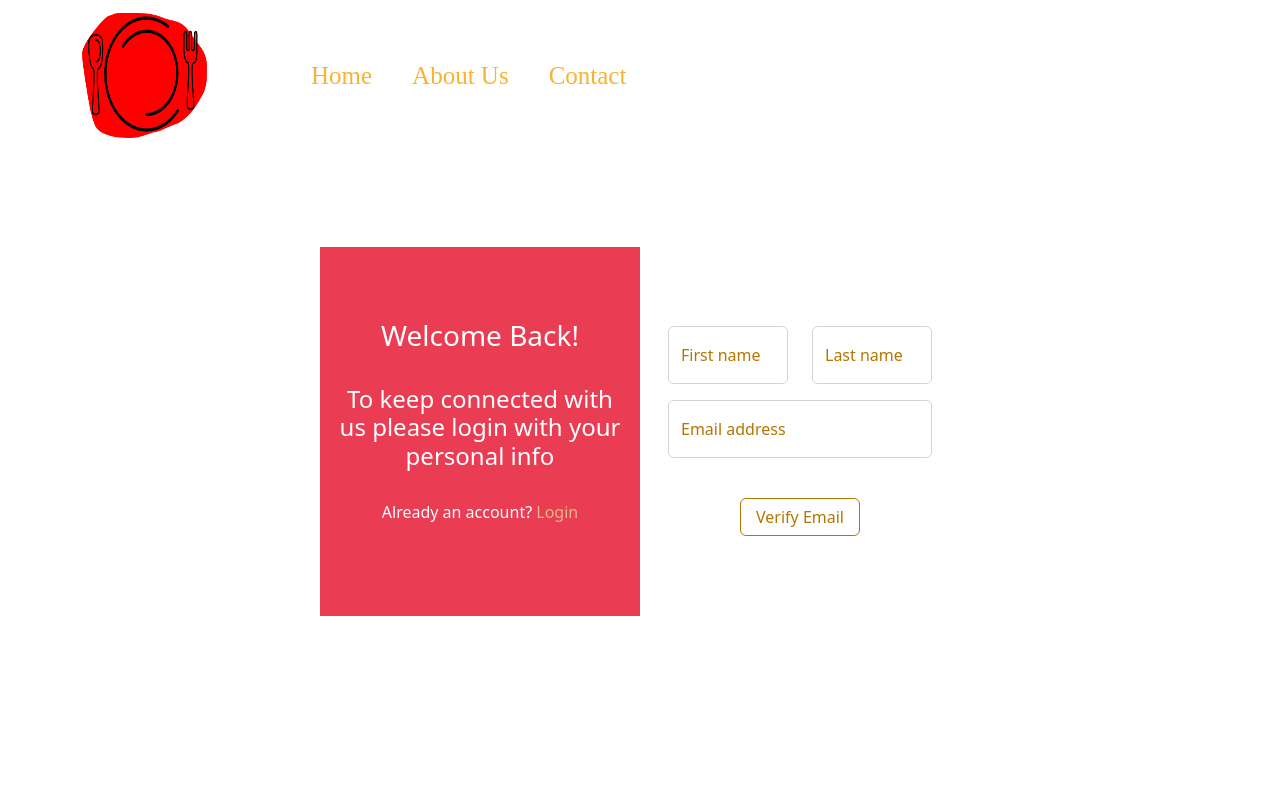
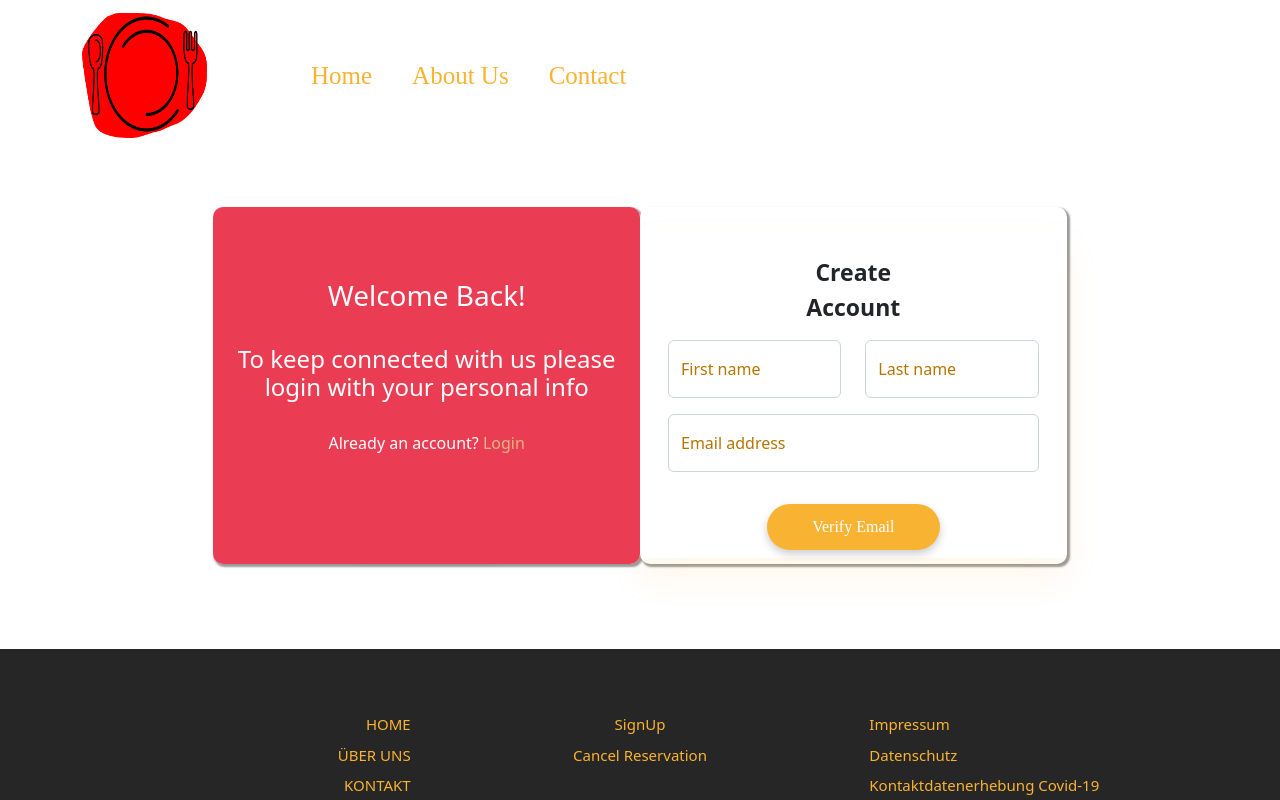
Before and after one commit to kartikriziya/RTRT, a Vue app: page /account in a window 1280 px wide. Shown: the top 800 px of the page. Built offline with nearby package versions, Linux system fonts and the light colour scheme.

Commit message:
4th time updating menu from our side
commit these changes in main branch

```diff
--- a/src/components/Login.vue
+++ b/src/components/Login.vue
@@ -2,11 +2,18 @@
 <template>
   <form
     action=""
-    class="row gy-3 needs-validation pt-5 ps-3 pe-3 pb-5"
+    class="row gy-3 needs-validation pt-2 ps-3 pe-3 pb-2"
     autocomplete="off"
     id="loginForm"
   >
+  <div class="col-sm-3"></div>
+    <div class="col-sm-6 text-center vertical-top d-grid pt-1" id = "signin1">
+      <div id = "signin">Sign in</div>
+    </div>
+    <div class="col-sm-3"></div>
+
     <div class="col-12">
+
       <div class="form-floating">
         <input
           type="email"
@@ -34,7 +41,7 @@
       <a href="#" id="loginForgot">Forgot Password?</a>
     </div>
     <div class="col-sm-3"></div>
-    <div class="col-sm-6 text-center d-grid pt-3">
+    <div class="col-sm-6 text-center vertical-top d-grid pt-3">
       <button class="btn" id="loginBtn">Login</button>
     </div>
     <div class="col-sm-3"></div>
@@ -44,10 +51,6 @@
 #loginForm {
   margin-top: 5%;
   /* box-shadow: rgba(248, 179, 51, 0.1) 0px 20px 30px; */
-}
-#loginEmail,
-#loginPassword {
-  background-color: #f4ebd9;
 }
 .loginForm_animation {
   animation: 0.7s ease-out 0s 1 slideFromLeft;
@@ -62,14 +65,17 @@
 }
 #loginLabels {
   color: #b47501;
+  /* color: #f8b333; */
 }
 #loginForgot {
   color: #b47501;
+  /* color: #f8b333; */
 }
 #loginForgot:hover {
-  color: #f8b333;
+  color: #f7bb08;
 }
 #loginBtn {
+  /* border-radius: 15px;
   --bs-btn-color: #b47501;
   --bs-btn-border-color: #b47501;
   --bs-btn-hover-color: #fff;
@@ -83,6 +89,29 @@
   --bs-btn-disabled-color: #b47501;
   --bs-btn-disabled-bg: transparent;
   --bs-btn-disabled-border-color: #b47501;
-  --bs-gradient: none;
+  --bs-gradient: none; */
+  font-family: Rockwell;
+  display: inline-block;
+  padding: 10px 20px;
+  background-color: #f8b333;
+  color: white;
+  text-align: center;
+  text-decoration: none;
+  border-radius: 50px;
+  box-shadow: 0px 4px 8px rgba(0, 0, 0, 0.2);
 }
+
+#loginBtn:hover{
+  background-color: #f7bb08;
+}
+
+#signin{
+  font-size: 23px;
+  font-weight: bold;
+  }
+
+
+
+
+
 </style>
--- a/src/components/SignUp.vue
+++ b/src/components/SignUp.vue
@@ -18,11 +18,18 @@ async function verifyEmail() {
 <template>
   <form
     action=""
-    class="row gy-3 needs-validation pt-5 ps-3 pe-3 pb-5"
+    class="row gy-3 needs-validation pt-2 ps-3 pe-3 pb-2"
     autocomplete="off"
     id="signUpForm"
     novalidate
   >
+
+  <div class="col-sm-3"></div>
+    <div class="col-sm-6 text-center vertical-up d-grid pt-1">
+      <div id="signup">Create Account</div>
+    </div>
+
+
     <div class="col-sm-6">
       <div class="form-floating">
         <input
@@ -65,8 +72,8 @@ async function verifyEmail() {
       </div>
     </div>
     <div class="col-sm-3"></div>
-    <div class="col-sm-6 text-center d-grid pt-4">
-      <button class="btn" id="signUpBtn" @click.prevent="verifyEmail()">Verify Email</button>
+    <div class="col-sm-6 text-center d-grid pt-3">
+      <button class="btn" id="signUpBtn">Verify Email</button>
     </div>
   </form>
   <form
@@ -150,7 +157,7 @@ async function verifyEmail() {
 #signUpOTPForm,
 #signUpPasswordForm {
   margin-top: 5%;
-  /*box-shadow: rgba(248, 179, 51, 0.1) 0px 20px 30px;*/
+  box-shadow: rgba(248, 179, 51, 0.1) 0px 20px 30px;
 }
 .signUpForm_animation {
   animation: 0.7s ease-out 0s 1 slideFromRight;
@@ -176,6 +183,7 @@ async function verifyEmail() {
   color: burlywood;
 }
 #signUpBtn {
+  /* border-radius: 15px;
   --bs-btn-color: #b47501;
   --bs-btn-border-color: #b47501;
   --bs-btn-hover-color: #fff;
@@ -189,6 +197,26 @@ async function verifyEmail() {
   --bs-btn-disabled-color: #b47501;
   --bs-btn-disabled-bg: transparent;
   --bs-btn-disabled-border-color: #b47501;
-  --bs-gradient: none;
+  --bs-gradient: none; */
+  font-family: Rockwell;
+  display: inline-block;
+  padding: 10px 20px;
+  background-color: #f8b333;
+  color: white;
+  text-align: center;
+  text-decoration: none;
+  border-radius: 50px;
+  box-shadow: 0px 4px 8px rgba(0, 0, 0, 0.2);
+
+}
+
+#signUpBtn:hover{
+  background-color: #f7bb08;
+
+}
+
+#signup{
+  font-size: 23px;
+  font-weight: bold;
 }
 </style>
--- a/src/pages/Account.vue
+++ b/src/pages/Account.vue
@@ -27,65 +27,96 @@ function showSignUp() {
 }
 </script>
 <template>
-  <div class="container-fluid pt-5 pb-3" id="Account">
-    <div class="row pt-5">
-      <div class="col-md-1 col-lg-2 col-xl-3"></div>
-      <div class="col-md-10 col-lg-8 col-xl-6" id="Account_box">
+  <div class="container-fluid pt-5" id="">
+    <div class="row pt-2">
+      <div class="col-sm-1 col-md-1 col-lg-2 col-xl-2" ></div>  <!--style="background-color: aqua" -->
+      <div
+        class="col-sm-10 col-md-8 col-lg-8 col-xl-8"
+        id="Account"
+
+      >
         <div class="row">
           <!-- Login -->
-          <div class="col-sm-6 col-md-6 col-lg-6 col-xl-6" id="" style="background-color: #fff">
+          <div
+            class="col-sm-6 col-md-6 col-lg-6 col-xl-6"
+            id="login_box"
+            style="background-color: #fff"
+          >
             <Login />
           </div>
+
+
+
           <!-- SignUp -->
-          <div class="col-sm-6 col-md-6 col-lg-6 col-xl-6" id="" style="background-color: #fff">
+          <div class="col-sm-6 col-md-6 col-lg-6 col-xl-6" id="signup_box" style="background-color: #fff">
             <SignUp />
           </div>
+
+
           <!-- Slider----------------------------------------------------------------------------------------------------------------- -->
           <div class="col-sm-6 col-md-6 col-lg-6 col-xl-6" id="slider">
             <div class="row">
               <div class="col-12 text-center mt-5" id="signUpLink">
-                <br />
-                <h3>Hello, Friend!</h3>
-                <br />
-                <h4>Enter your personal details and start your journey with us</h4>
-                <br />
+
+                <br>
+                <h3>
+                  Hello, Friend!
+                </h3>
+
+                <br>
+
+                <h4>
+                  Enter your personal details and start your journey with us
+                </h4>
+
+                <br>
+
                 <h6>
-                  Don't have an account?<span id="showSignUp" @click="showSignUp()"> SignUp</span>
+                  Don't have an account?
+                  <span id="showSignUp" @click="showSignUp()">SignUp</span>
                 </h6>
               </div>
-              <div class="col-12 text-center mt-5" id="loginLink">
-                <br />
-                <h3>Welcome Back!</h3>
-                <br />
-                <h4>To keep connected with us please login with your personal info</h4>
-                <br />
-                <h6>Already an account?<span id="showLogin" @click="showLogin()"> Login</span></h6>
+              <div class="col-12 text-center mt-5" id="loginLink" style = "color: #fff;">
+                <br>
+                <h3>
+                  Welcome Back!
+                </h3>
+
+                <br>
+
+                <h4>
+                  To keep connected with us please login with your personal info
+                </h4>
+
+                <br>
+                <h6>
+                  Already an account?
+                  <span id="showLogin" @click="showLogin()">Login</span>
+                </h6>
               </div>
             </div>
           </div>
         </div>
       </div>
 
-      <div class="col-md-1 col-lg-2 col-xl-3"></div>
+      <div class="col-sm-1 col-md-1 col-lg-2 col-xl-2"></div> <!--style="background-color:burlywood
+" -->
     </div>
   </div>
 </template>
 <style scoped>
 #Account {
-  background-color: #fff;
-  min-height: calc(100vh - 151px);
-}
-#Account_box {
-  /* box-shadow: rgba(248, 179, 51, 0.1) 0px 20px 30px; */
   position: relative;
 }
 #signUpLink {
   display: none;
-  color: #fff;
+  color : #fff;
 }
-#loginLink {
-  color: #fff;
-}
+/* #loginLink {
+  display: none;
+  color : #fff;
+} */
+
 #showLogin,
 #showSignUp {
   text-decoration: none;
@@ -93,22 +124,39 @@ function showSignUp() {
 }
 #showLogin:hover,
 #showSignUp:hover {
-  font-weight: 700;
+  color: b47501;
+  text-decoration: underline;
   cursor: pointer;
 }
 #slider {
-  background-color: #ea3c53;
+  /* background-color: rgb(220, 91, 108); */
+  background-color: #EA3C53;
+  /* background-color: #f8b333; */
+  /* background-color: rgba(255, 160, 122, 0.8);; */
   position: absolute;
   height: 100%;
+  border-radius: 10px;
 }
 
 /* Slider-Animation */
 .showLogin {
-  transform: translateX(100.1%);
+  transform: translateX(100%);
   transition: all 0.75s ease;
 }
 .showSignUp {
   transform: translateX(0);
   transition: all 0.75s ease;
 }
+
+#login_box{
+  border-radius: 10px;
+  box-shadow: 2px 2px 2px 1px rgba(0, 0, 0, 0.4);
+
+}
+#signup_box{
+  border-radius: 10px;
+  box-shadow: 2px 2px 2px 1px rgba(0, 0, 0, 0.4);
+
+}
+
 </style>
--- a/src/pages/Home.vue
+++ b/src/pages/Home.vue
@@ -35,7 +35,7 @@ console.log(pageName.fullPath)
   left: 0;
 }
 #homeSection2 {
-  background-color: #f4ebd9;
+  /* background-color: #f4ebd9; */
   min-height: 100vh;
 }
 </style>
```
Also changed, not shown: src/components/CustomerDetails.vue (+1 -16 lines), src/components/Menu.vue (+228 -13 lines).
